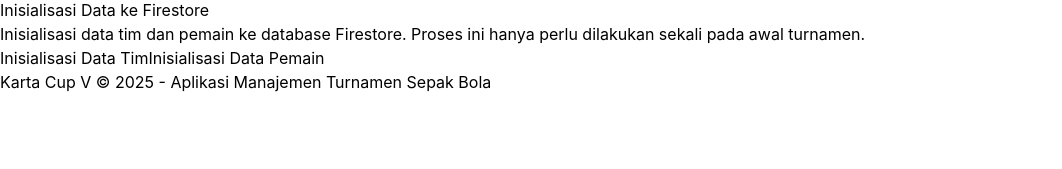
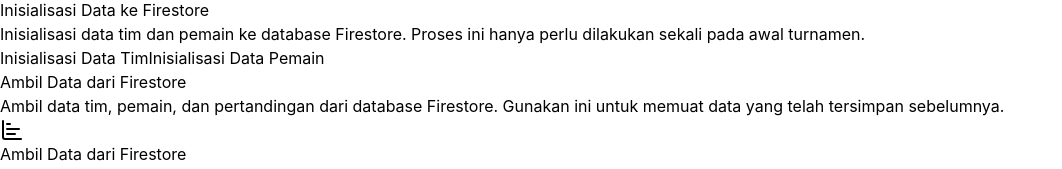
Before and after one commit to KOPJI/kartaliga, a React (Vite) app: page / in a window 1280 px wide. Shown: the part 920-1089 px from the top of the page, without its empty margins (0-1062 px from the left). Before the commit the page ends 1014 px from the top, so only its background shows below. Built offline with nearby package versions, Linux system fonts and the light colour scheme; no server answers; the database is empty.

Commit message:
Menambahkan tombol untuk mengambil data dari collections Firestore pada komponen DataInitialization

```diff
--- a/src/components/DataInitialization.tsx
+++ b/src/components/DataInitialization.tsx
@@ -1,12 +1,13 @@
 import React, { useState } from 'react';
 import { useTournament } from '../context/TournamentContext';
-import { initializeTeamsToFirestore, initializePlayersToFirestore } from '../firebase/firestore';
-import { CircleAlert, Check, Loader } from 'lucide-react';
+import { initializeTeamsToFirestore, initializePlayersToFirestore, fetchTeams, fetchMatches } from '../firebase/firestore';
+import { CircleAlert, Check, Loader, ChartBar } from 'lucide-react';
 
 const DataInitialization = () => {
   const { teams } = useTournament();
   const [initializing, setInitializing] = useState(false);
   const [initializingPlayers, setInitializingPlayers] = useState(false);
+  const [fetching, setFetching] = useState(false);
   const [success, setSuccess] = useState<string | null>(null);
   const [error, setError] = useState<string | null>(null);
 
@@ -43,6 +44,25 @@
     }
   };
 
+  const handleFetchData = async () => {
+    setFetching(true);
+    setSuccess(null);
+    setError(null);
+
+    try {
+      // Memuat ulang halaman untuk memicu useEffect di TournamentContext
+      // yang akan mengambil data dari Firestore
+      window.location.reload();
+
+      setSuccess('Memuat ulang halaman untuk mengambil data terbaru dari Firestore');
+    } catch (err) {
+      console.error('Error fetching data:', err);
+      setError('Gagal mengambil data dari Firestore. Silakan coba lagi.');
+    } finally {
+      setFetching(false);
+    }
+  };
+
   return (
     <div className="mt-8 bg-white border border-gray-200 rounded-lg shadow p-6">
       <h2 className="text-xl font-semibold mb-4">Inisialisasi Data ke Firestore</h2>
@@ -65,7 +85,7 @@
         </div>
       )}
 
-      <div className="flex flex-col md:flex-row gap-3">
+      <div className="flex flex-col md:flex-row gap-3 mb-4">
         <button
           onClick={handleInitializeTeams}
           disabled={initializing}
@@ -96,6 +116,31 @@
           )}
         </button>
       </div>
+
+      <div className="border-t pt-4 mt-4">
+        <h3 className="font-medium mb-3">Ambil Data dari Firestore</h3>
+        <p className="mb-4 text-gray-700">
+          Ambil data tim, pemain, dan pertandingan dari database Firestore. Gunakan ini untuk memuat data yang telah tersimpan sebelumnya.
+        </p>
+
+        <button
+          onClick={handleFetchData}
+          disabled={fetching}
+          className="px-4 py-2 bg-purple-600 text-white rounded-md hover:bg-purple-700 transition-colors disabled:bg-purple-300 flex items-center justify-center"
+        >
+          {fetching ? (
+            <>
+              <Loader className="h-5 w-5 mr-2 animate-spin" />
+              Mengambil Data...
+            </>
+          ) : (
+            <>
+              <ChartBar className="h-5 w-5 mr-2" />
+              Ambil Data dari Firestore
+            </>
+          )}
+        </button>
+      </div>
     </div>
   );
 };
```
